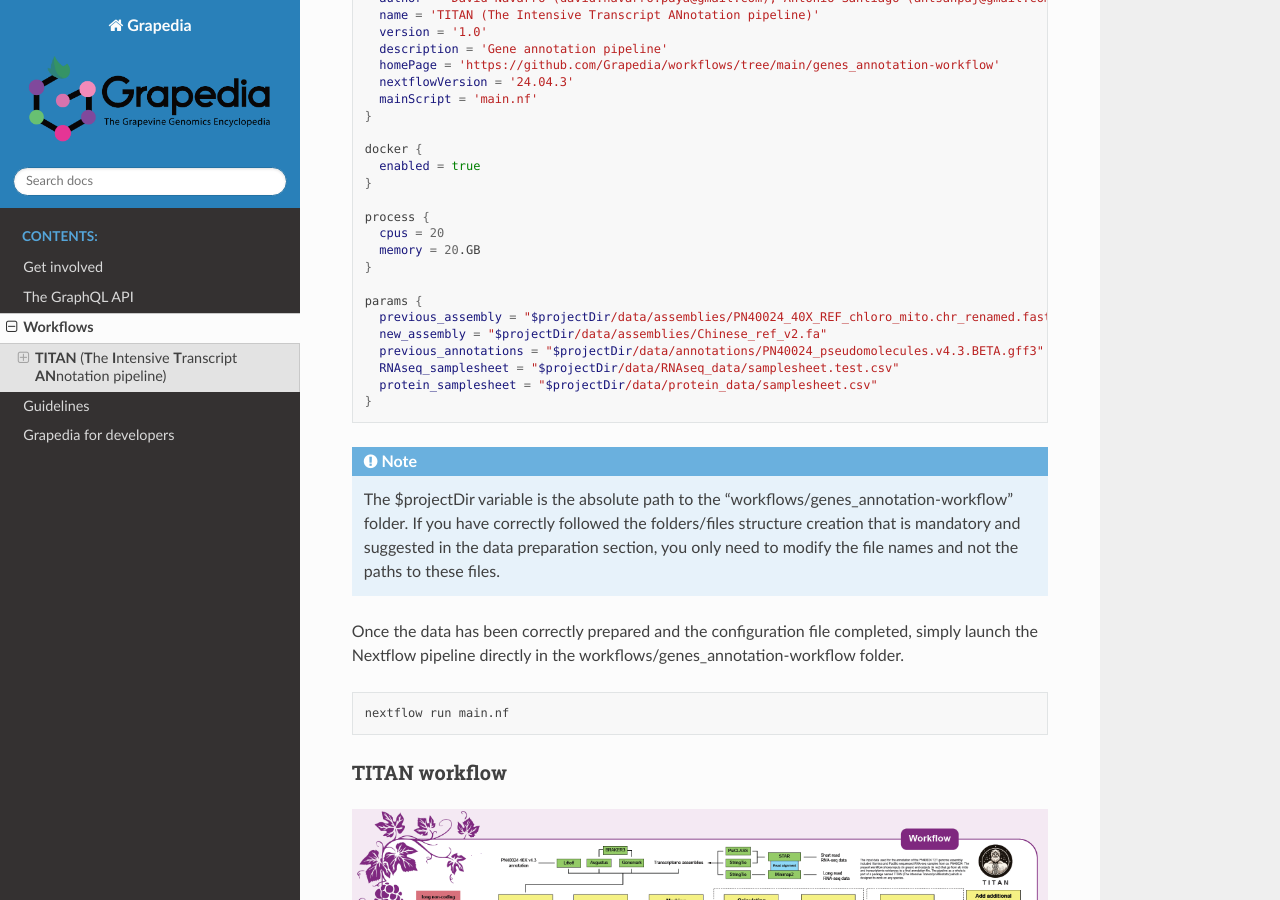
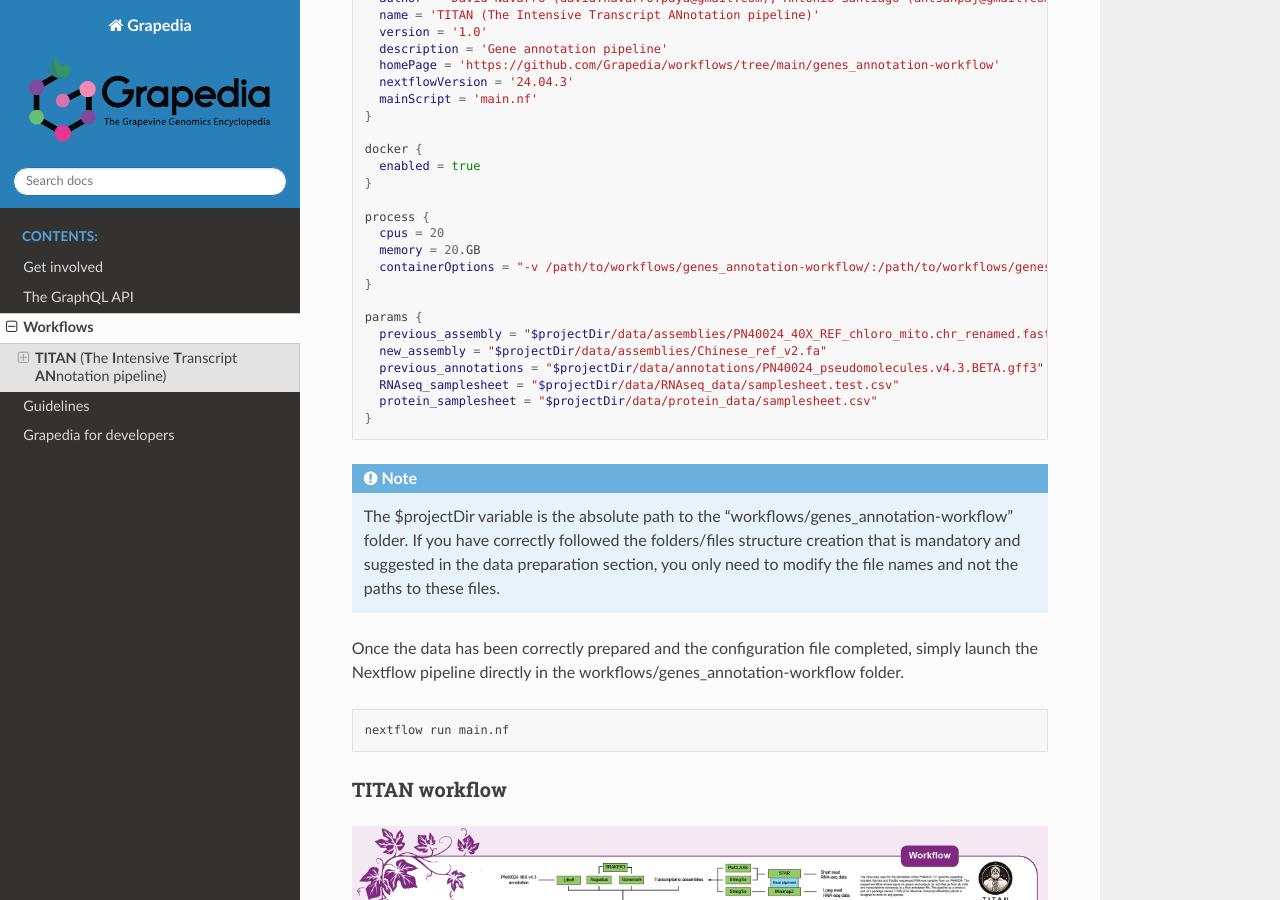
Before and after one commit to Grapedia/grapedia, a Sphinx documentation site: the page built from docs/workflows.rst, in a window 1280 px wide and 900 px high, scrolled down 3176 px. Built offline with Sphinx 7.4.7 and the Read the Docs theme 3.1.0, drawn with Linux system fonts in a browser that asks for light colours.

Commit message:
Update workflows.rst

```diff
--- a/docs/workflows.rst
+++ b/docs/workflows.rst
@@ -120,6 +120,7 @@ Before launching the pipeline, fill in the configuration file called “nextflow
   process {
     cpus = 20
     memory = 20.GB
+    containerOptions = "-v /path/to/workflows/genes_annotation-workflow/:/path/to/workflows/genes_annotation-workflow/"
   }
 
   params {
```
